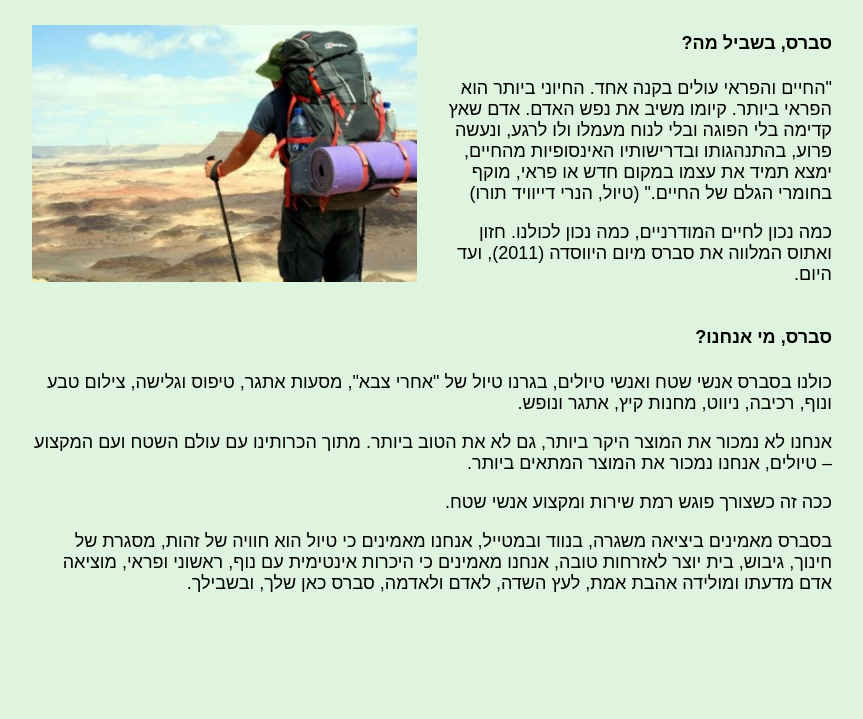
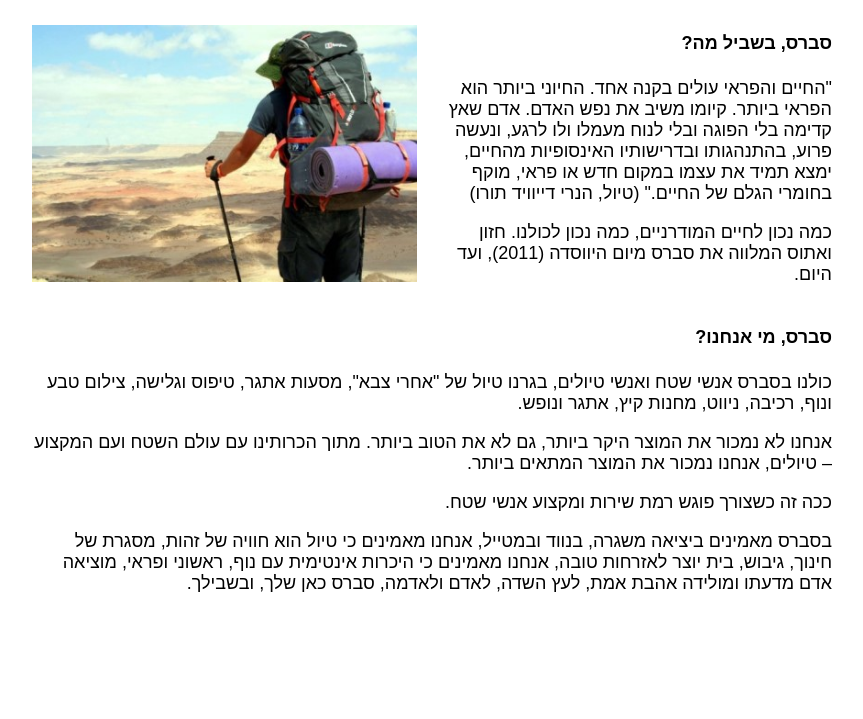
Before and after one commit to Yeruchom/webDesignCourse, a plain HTML site: page index.html in a window 1280 px wide. Shown: the part 81-800 px from the top of the page, without its empty margins (208-1071 px from the left). Drawn offline with Linux system fonts and the light colour scheme; a web font is replaced by a local one.

Commit message:
no color at all!

```diff
--- a/style.css
+++ b/style.css
@@ -1,7 +1,6 @@
 body {
     font-family: 'Alef', sans-serif;
     font-size: 18px;
-    background-color: #dff4df;
 }
 
 h1 {
```
